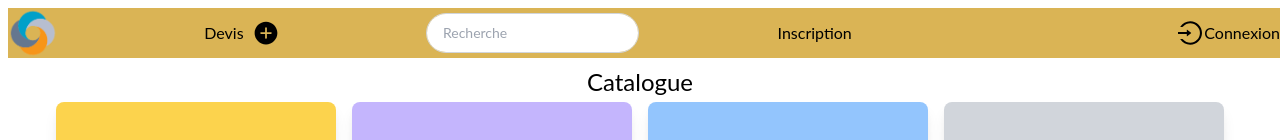
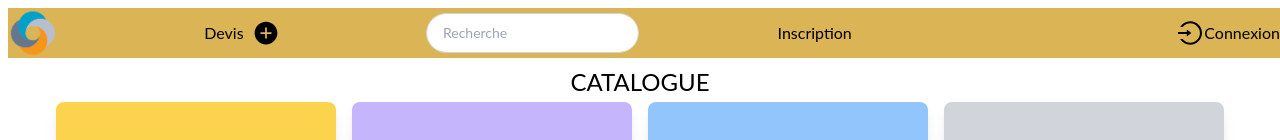
Before and after one commit to sele-nap/App-devis-lyon-js-react-sept21, a Next.js app: page /catalog in a window 1280 px wide. Shown: the top 140 px of the page. Built offline with nearby package versions, Linux system fonts and the light colour scheme; no server answers.

Commit message:
Add catalog

```diff
--- a/pages/catalog.js
+++ b/pages/catalog.js
@@ -13,7 +13,7 @@ import trophée from "../public/Img/trophée.jpeg";
 export default function Catalog() {
   return (
     <Layout>
-        <h1 className="text-center text-2xl m-1">Catalogue</h1>
+        <h1 className="text-center text-2xl m-1">CATALOGUE</h1>
       <div className="flex flex-wrap items-center justify-center">
         <div className="flex-shrink-0 mx-2 mb-6 relative overflow-hidden bg-yellow-300 rounded-lg max-w-xs shadow-lg">
           <svg
```
Also changed, not shown: 1 other file (tests, documents, lock files or other folders).
